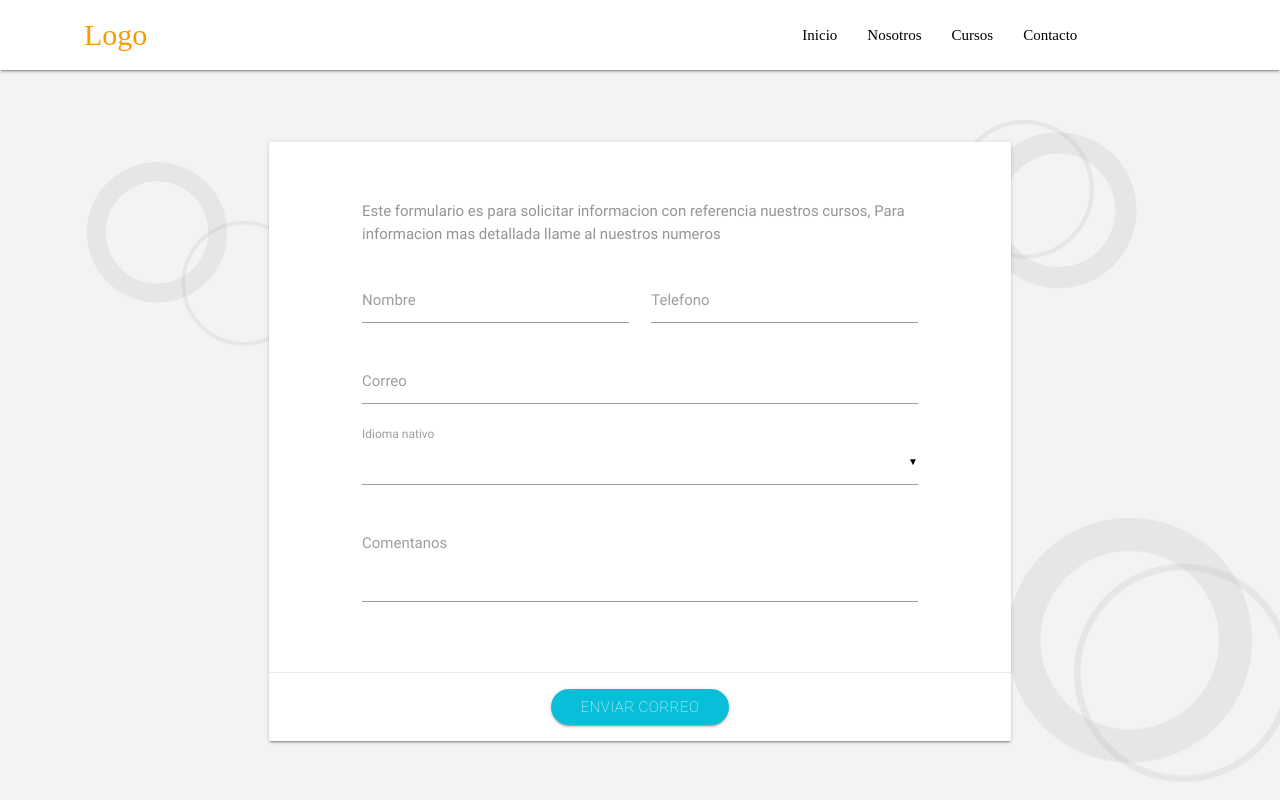
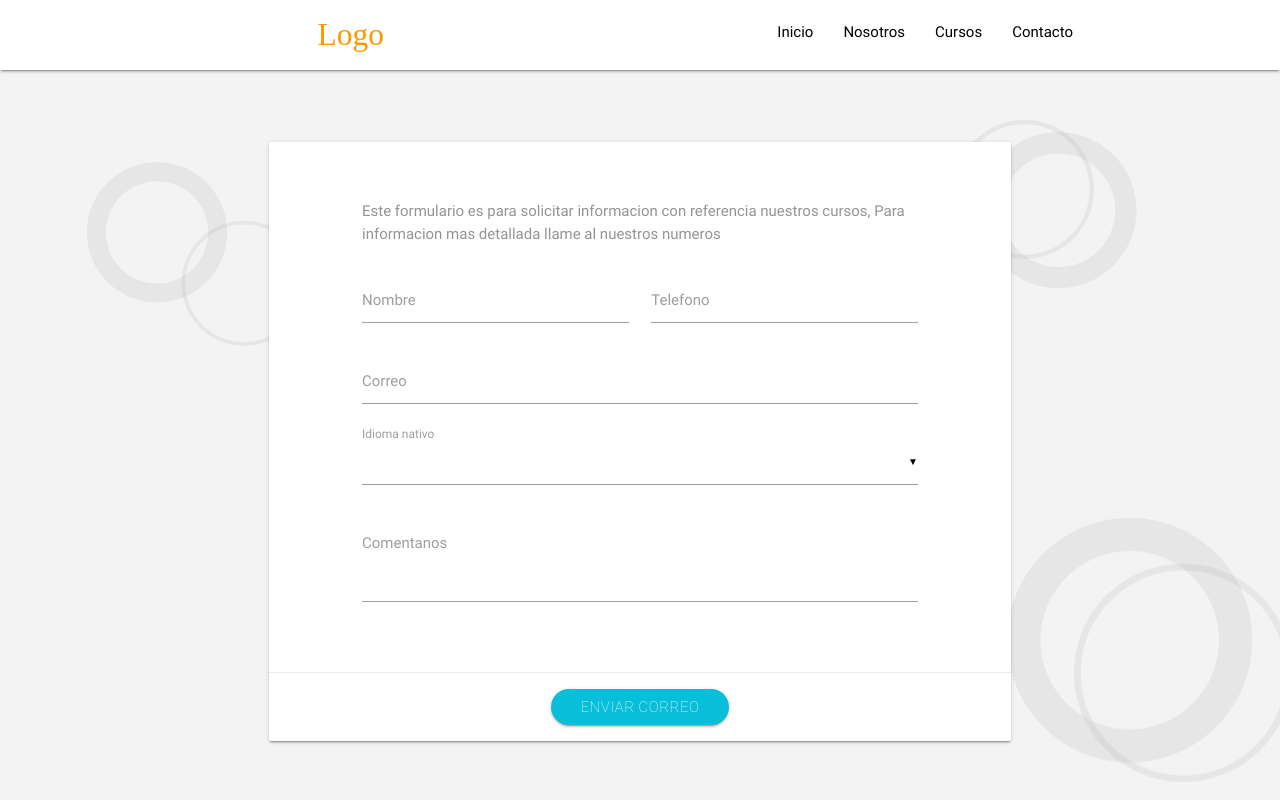
Before and after one commit to GabrielFume/derdiedas, a plain HTML site: page contacto.html in a window 1280 px wide. Shown: the top 800 px of the page. Drawn offline with nearby package versions, Linux system fonts and the light colour scheme; some packages are replaced by stand-ins of ours; files whose address does not match are found by name.

Commit message:
uniendo menu con materialize

```diff
--- a/assets/css/menu.css
+++ b/assets/css/menu.css
@@ -39,7 +39,7 @@ nav {
 nav #brand {
       float: left;
       display: block;
-      margin-left: 84px;
+      margin-left: 14%;
       font-size: 30px;
       line-height: 70px;
       font-weight: bold;
@@ -54,7 +54,7 @@ nav #brand a {
 
 nav #menu {
       float: left;
-      left: 50%;
+      left: 44%;
       position: relative;
 }
 
--- a/contacto.html
+++ b/contacto.html
@@ -2,7 +2,7 @@
 <html lang="en">
 <head>
   <meta charset="UTF-8">
-  <title>Document</title>
+  <title>Contacto</title>
 </head>
  <!-- Compiled and minified CSS -->
   <link rel="stylesheet" href="https://cdnjs.cloudflare.com/ajax/libs/materialize/0.100.2/css/materialize.min.css">
@@ -39,8 +39,45 @@
     </div>
   </nav> -->
 
+
+    <header class="headroom header-fixed">
+      <nav>
+        <div class="nav-wrapper container">
+          <span id="brand">
+            <a href="#" class="brand-logo orange-text accent-2"><!-- <img src="/assets/img/logo_gris.png" width="150" height="100" alt="Logo"> --> Logo</a>
+          </span>
+
+          <!-- <a href="#" data-activates="mobile-demo" class="button-collapse"><i class="material-icons">menu</i></a> -->
+          <ul class="right hide-on-med-and-down menu">
+            <!-- <li routerLinkActive="active" ><a routerLink="/index" style="color:#000;">Inicio</a></li> -->
+            <li><a href="index.html" style="color:#000;">Inicio</a></li>
+            <!-- <li><a href="home2.html" style="color:#000;">inicio 2</a></li> -->
+            <li><a href="equipo.html" style="color:#000;">Nosotros</a></li>
+            <li><a href="academia.html" style="color:#000;">Cursos</a></li>
+            <li><a href="contacto.html" style="color:#000;">Contacto</a></li>
+          </ul>
+          <div id="toggle">
+                  <div class="span" id="one"></div>
+                  <div class="span" id="two"></div>
+                  <div class="span" id="three"></div>
+          </div>
+          <div id="resize">
+            <ul id="menu">
+                  <li><a href="index.html" style="color:#000;">Inicio</a></li>
+                  <li><a href="equipo.html" style="color:#000;">Nosotros</a></li>
+                  <li><a href="academia.html" style="color:#000;">Cursos</a></li>
+                  <li><a href="contacto.html" style="color:#000;">Contacto</a></li>
+            </ul>
+          </div>
+        </div>
+      </nav>
+    </header>
+
+
+
+
 <!-- Nav var -->
-<header class="headroom header-fixed">
+<!-- <header class="headroom header-fixed">
   <nav >
     <div class="nav-wrapper">
             <span id="brand">
@@ -70,7 +107,7 @@
                   <li><a href="academia.html" style="color:#000;">Cursos</a></li>
                   <li><a href="contacto.html" style="color:#000;">Contacto</a></li>
             </ul>
-      </div>
+      </div> -->
 
       <!-- <div class="content">
             <h1>Smooth Fade-Up Navigation</h1>
@@ -228,7 +265,7 @@
   <script src="https://cdnjs.cloudflare.com/ajax/libs/materialize/0.100.2/js/materialize.min.js"></script>
   <script src="assets/js/home.js"></script>
   <script src="assets/js/jquery.nicescroll.js"></script>
-  <script src="assets/js/headroom.min.js"></script>
+  <!-- <script src="assets/js/headroom.min.js"></script> -->
   <!-- <script src="assets/js/menu.js"></script> -->
   <script src="assets/js/wow.js"></script>
   <script>
@@ -239,13 +276,13 @@
 
 $(function(){
 
-var header = document.querySelector(".headroom");
-// construct an instance of Headroom, passing the element
-var headroom  = new Headroom(header);
-// initialise
-headroom.init();
+// var header = document.querySelector(".headroom");
+// // construct an instance of Headroom, passing the element
+// var headroom  = new Headroom(header);
+// // initialise
+// headroom.init();
 
-});
+// });
 
 
    $(document).ready(function() {
```
